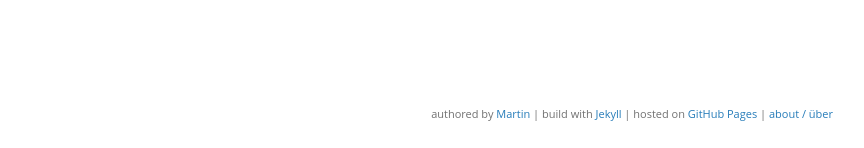
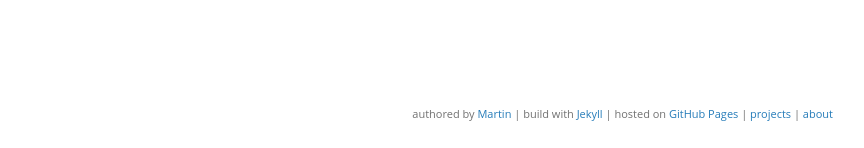
Before and after one commit to znegva/znegva.github.io, a Jekyll site: the page built from index.html, in a window 1280 px wide. Shown: the part 1989-2137 px from the top of the page, without its empty margins (207-1071 px from the left). Built offline with Jekyll 4.4.1, drawn with Linux system fonts in a browser that asks for light colours; the repository's description, which GitHub fills in, is left out.

Commit message:
chg: Add projects overview to footer-menu

```diff
--- a/_data/nav.yml
+++ b/_data/nav.yml
@@ -2,6 +2,7 @@ items:
 
 
 footeritems:
-
-- title: 'about / über'
+- title: 'projects'
+  url: /overview.html
+- title: 'about'
   url: /about.html
```
